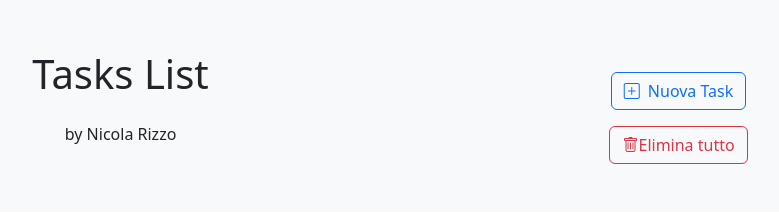
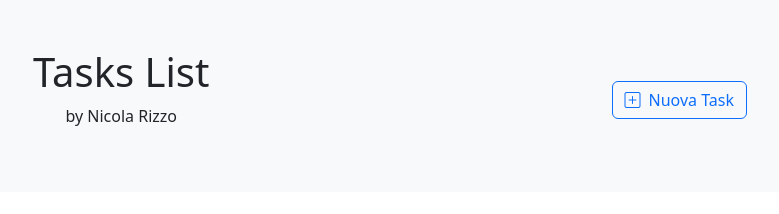
Before and after one commit to nicoladomingorizzo/my-study-app-front, a React (Vite) app: page / in a window 1280 px wide. Shown: the top 214 px of the page, without its empty margins (250-1029 px from the left). Built offline with nearby package versions, Linux system fonts and the light colour scheme; no server answers; the database is empty.

Commit message:
removed delete all button

```diff
--- a/src/components/AppHeader.jsx
+++ b/src/components/AppHeader.jsx
@@ -5,17 +5,13 @@ export default function AppHeader({ editingTaskId, title, setTitle, description,
         <div className="bg-body-tertiary py-5">
             <div className="container text-center justify-content-around align-items-center d-flex ">
                 <div className="Title">
-                    <h1 className="mb-4">Tasks List</h1>
+                    <h1>Tasks List</h1>
                     <p>by Nicola Rizzo</p>
                 </div>
 
                 {/* TaskForm integrato nell'header */}
-                <div className="mt-2 buttons">
+                <div className="mt-2 taskForm">
                     <TaskForm editingTaskId={editingTaskId} title={title} setTitle={setTitle} description={description} setDescription={setDescription} dueDate={dueDate} setDueDate={setDueDate} handleSubmitCreate={handleSubmitCreate} handleSubmitUpdate={handleSubmitUpdate} handleEraseUpdateTask={handleEraseUpdateTask} />
-                    <button className="btn btn-outline-danger">
-                        <i class="bi bi-trash"></i>
-                        Elimina tutto
-                    </button>
                 </div>
             </div>
         </div>
```
